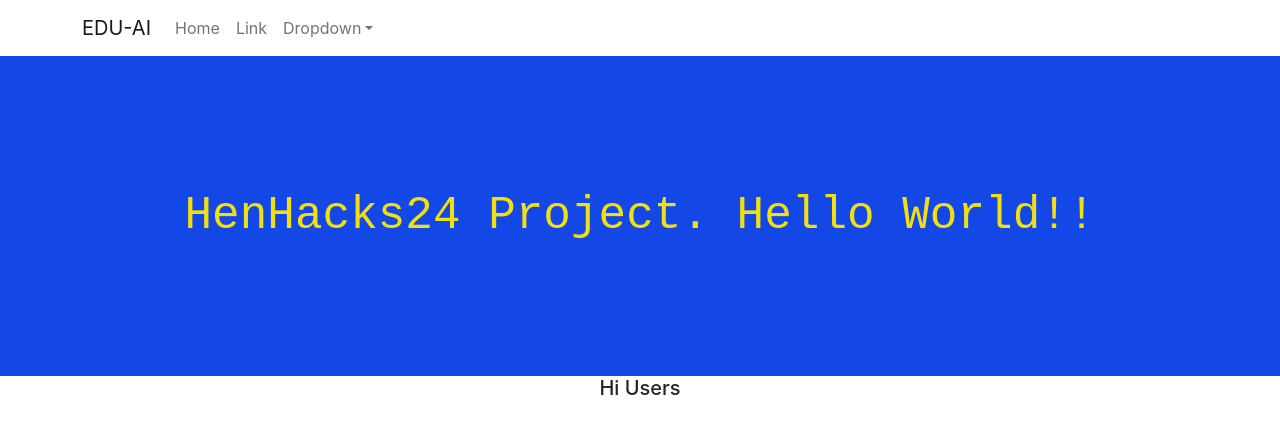
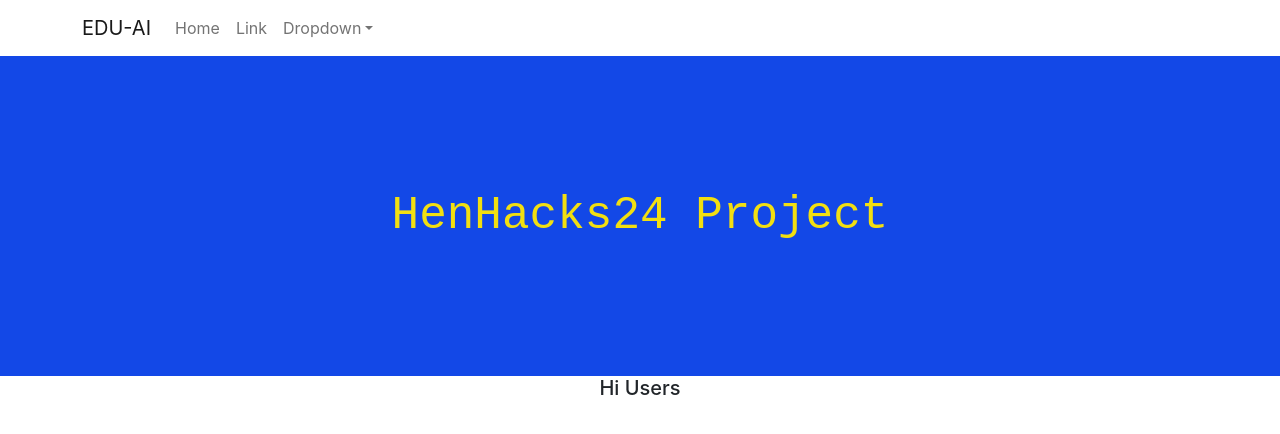
Before and after one commit to HenHacks24/EDU-AI, a React (Create React App) app: page / in a window 1280 px wide. Shown: the top 434 px of the page. Built offline with nearby package versions, Linux system fonts and the light colour scheme.

Commit message:
Added Navbar 1.3

```diff
--- a/src/App.tsx
+++ b/src/App.tsx
@@ -9,9 +9,7 @@ function App(): JSX.Element {
     return (
         <div className="App">
             <NavbarFunction></NavbarFunction>
-            <header className="App-header">
-                HenHacks24 Project. Hello World!!
-            </header>
+            <header className="App-header">HenHacks24 Project</header>
             <h5>Hi Users</h5>
         </div>
     );
```
